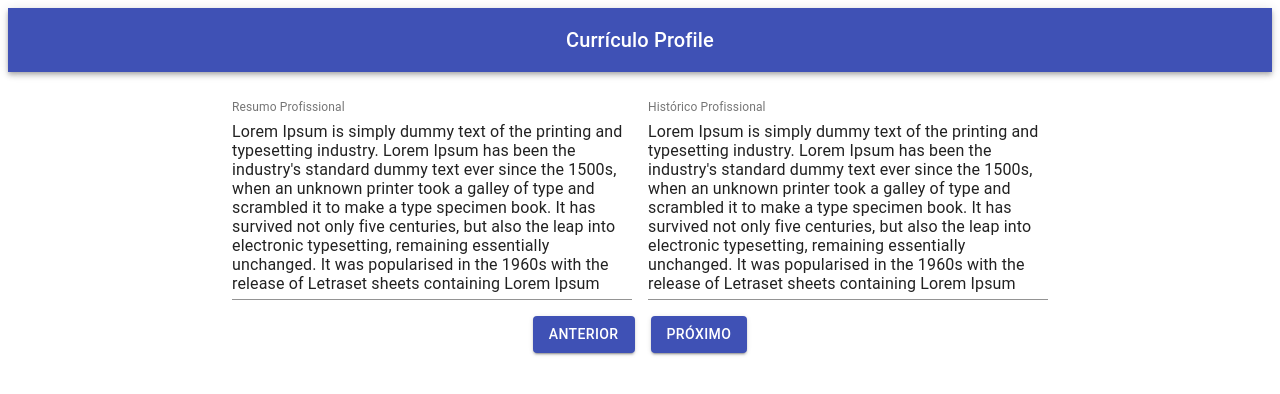
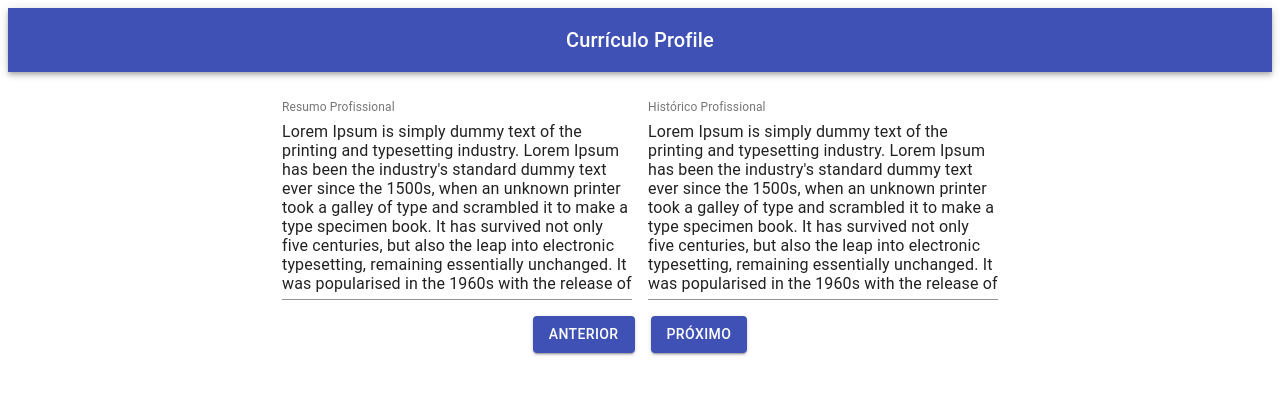
Before and after one commit to LucasZod/curriculo-profile, a React (Create React App) app: page /curriculo2 in a window 1280 px wide. Shown: the top 394 px of the page. Built offline with nearby package versions, Linux system fonts and the light colour scheme.

Commit message:
curriculo-profile 1.0

```diff
--- a/src/StepThree.js
+++ b/src/StepThree.js
@@ -12,7 +12,7 @@ import {Link} from "react-router-dom";
 const useStyles = makeStyles((theme) => ({
     margin: {
         margin: theme.spacing(1),
-        width: 400,
+        width: 350,
     },
     button: {
         margin: theme.spacing(1),
@@ -72,8 +72,9 @@ export default function StepThree() {
                   justify="space-between"
                   alignItems="stretch"
             >
+                <div>
             <form noValidate autoComplete="off">
-
+                    <div>
                     <TextField
                         label="Informações Pessoais"
                         id="standard-multiline-static"
@@ -95,6 +96,7 @@ export default function StepThree() {
                         onChange={e => setComp(e.target.value)}
                         fullWidth
                     />
+                    </div>
 
                     <div>
                 <Link to="/curriculo2" className={classes.link}>
@@ -103,6 +105,7 @@ export default function StepThree() {
                 <Button className={classes.button} onClick={gerarCurriculo} variant="contained" color="primary">GERAR CURRÍCULO</Button>
                     </div>
             </form>
+                </div>
 
             </Grid>
         </div>
--- a/src/StepTwo.js
+++ b/src/StepTwo.js
@@ -10,7 +10,7 @@ import Validacao from "./Validator";
 const useStyles = makeStyles((theme) => ({
     margin: {
         margin: theme.spacing(1),
-        width: 400,
+        width: 350,
     },
     button: {
         margin: theme.spacing(1),
@@ -65,8 +65,9 @@ export default function StepTwo() {
                       justify="space-between"
                       alignItems="stretch"
                 >
+                    <div>
                     <form noValidate autoComplete="off">
-
+                    <div>
                     <TextField
                         label="Resumo Profissional"
                         id="standard-multiline-static"
@@ -88,6 +89,7 @@ export default function StepTwo() {
                         value={historico}
                         onChange={e => setHistorico(e.target.value)}
                     />
+                    </div>
 
                     <div>
                     <Link to='/curriculo1' className={classes.link}>
@@ -98,6 +100,7 @@ export default function StepTwo() {
                     </div>
 
                     </form>
+                    </div>
                 </Grid>
         </div>
     );
```
